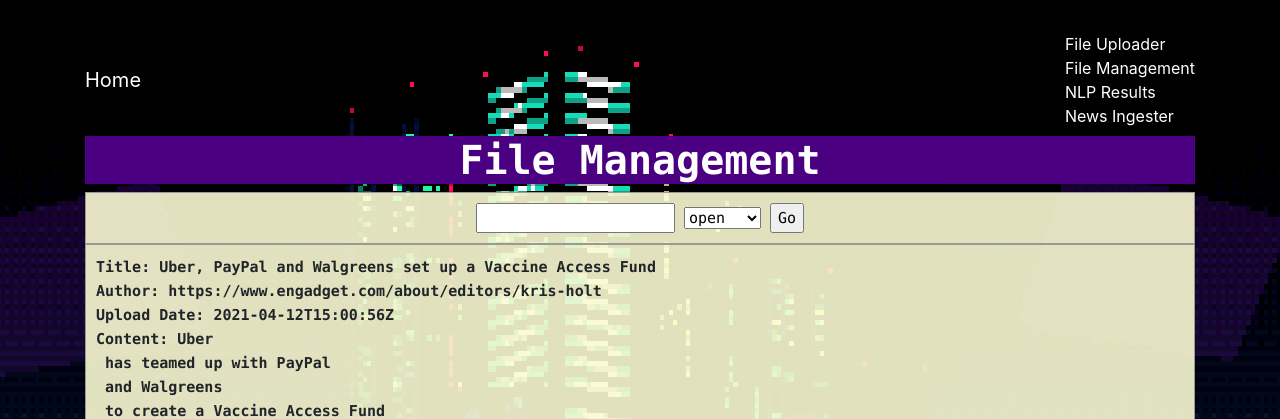
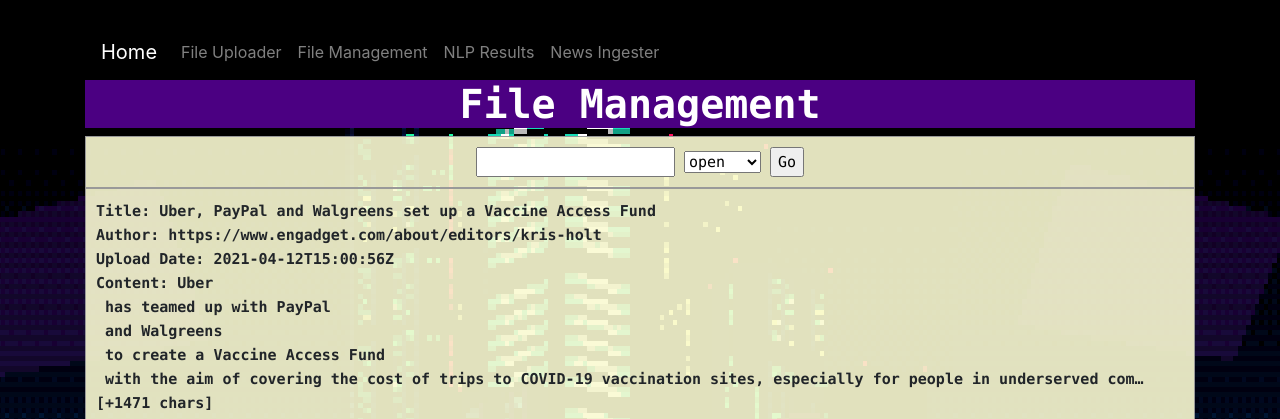
Before and after one commit to ryan2214/News-Analyzer-App, a Flask app: page /file_management/ in a window 1280 px wide. Shown: the top 419 px of the page. Run offline with Flask 2, Linux system fonts and the light colour scheme; data comes from the database, SQL or seed files in the repository; both versions use the stored data as it was after the commit; some libraries are stand-ins or nearby versions.

Commit message:
fix cannot open news, update video

```diff
--- a/news_analyzer/file_management.py
+++ b/news_analyzer/file_management.py
@@ -1,6 +1,6 @@
 from flask import (Blueprint, Flask, flash, request, redirect, render_template, json, jsonify, url_for)
 from werkzeug.utils import secure_filename
-from datetime import date
+from datetime import datetime
 from news_analyzer import app
 from news_analyzer.db import get_db
 import os
@@ -43,7 +43,36 @@
         'SELECT * FROM Files WHERE file_name = ?', (file_name,)
     ).fetchone()
     if file is None:
-        app.logger.info('There is no such file')
+        file = db.execute(
+            'SELECT * FROM Files WHERE title = ?', (file_name,)
+        ).fetchone()
+        if file is None:
+            app.logger.info('no file named this')
+        else:
+            #for f in file:
+            result = ""
+            if file[0]:
+                result += "File Name: "+file[0]+'\n'
+            if file[3]:
+                result += "Title: "+file[3]+'\n'
+            if file[4]:
+                result += "Author: "+file[4]+'\n'
+            if file[1]:
+                result += "Upload Date: "+file[1]+'\n'
+            if file[2]:
+                result += "Content: "+file[2]+'\n'
+            if file[8]:
+                result += "Description: "+file[8]+'\n'
+            if file[9]:
+                result += "URL: "+file[9]+'\n'
+            result += "Sentiment Score: "+str(file[5])+'\n'
+            result += "Sentiment Magnitude: "+str(file[6])+'\n'
+            result += "Sentiment: "+file[7]+'\n\n'
+
+            #print(result)
+            app.logger.info('Successfully opened the file')
+            return result
+
     else:
         #for f in file:
         result = ""
@@ -93,7 +122,7 @@
 @bp.route('/')
 def index():
     files = view_file()
-    return render_template('file_management.html',result = files,title='File Upload')
+    return render_template('file_management.html',result = files,title='File Management',year=datetime.now().year)
 
 @bp.route('/', methods=['POST'])
 def management():
@@ -102,22 +131,10 @@
         op = request.form.get('op')
         if op == 'open':
             f = open_file(f_name)
-            return render_template('file_management.html',result = f,title='File Upload')
+            return render_template('file_management.html',result = f,title='File Management',year=datetime.now().year)
         elif op == 'delete':
             delete_file(f_name)
             files = view_file()
-            return render_template('file_management.html',result = files,title='File Upload')
+            return render_template('file_management.html',result = files,title='File Management',year=datetime.now().year)
         #elif op == 'query':
         return redirect('/')
-
-def create_file(file):
-
-        db = get_db()
-        if db.execute('SELECT file_name FROM Files WHERE file_name = ?', (file_name,)).fetchone() == None:
-            db.execute(
-                'INSERT INTO Files (file_name, upload_date, text, title, author, sentiment_score, sentiment_magnitude, sentiment) VALUES (?, ?, ?, ?, ?, ?, ?, ?)',
-                (file_name, upload_date, text, title, author, sentiment_score, sentiment_magnitude, sentiment,)
-            )
-            db.commit()
-            app.logger.info('Successfully added to DB')
-        app.logger.info('create_file completed')
--- a/news_analyzer/file_uploader.py
+++ b/news_analyzer/file_uploader.py
@@ -3,7 +3,7 @@
 from .senti_analyze import *
 from PyPDF2 import PdfFileReader
 import cv2
-from datetime import date
+from datetime import date,datetime
 from news_analyzer import app
 from news_analyzer.db import get_db
 import os
@@ -29,7 +29,7 @@
 
 @bp.route('/')
 def index():
-	return render_template('file_uploader.html',title='File Upload')
+	return render_template('file_uploader.html',title='File Upload',year=datetime.now().year)
 
 @bp.route('/', methods=['POST'])
 def upload():
--- a/news_analyzer/news_ingester.py
+++ b/news_analyzer/news_ingester.py
@@ -1,7 +1,7 @@
 from logging import raiseExceptions
 from flask import (Blueprint, Flask,g,redirect,render_template,request, jsonify, flash)
 from newsapi import NewsApiClient
-from datetime import date
+from datetime import datetime
 from news_analyzer.db import get_db
 from news_analyzer import app
 from .senti_analyze import *
@@ -43,7 +43,7 @@
 
 @bp.route('/')
 def index():
-    return render_template("news_ingester_index.html",title='Ingest')
+    return render_template("news_ingester_index.html",title='Ingest',year=datetime.now().year)
 
 @bp.route('/',methods=['POST'])
 def get_article():
@@ -70,7 +70,7 @@
                     "imgurl":news['articles'][i]["urlToImage"]
                 }
                 resultlist.append(r)
-            return render_template("news_ingester_index.html",result=resultlist,title='Ingest') # pick the most relevant article
+            return render_template("news_ingester_index.html",result=resultlist,title='Ingest',year=datetime.now().year) # pick the most relevant article
 
 @bp.route('/add',methods=["POST", "GET"])
 def add_article():
--- a/news_analyzer/nlp_analyzer.py
+++ b/news_analyzer/nlp_analyzer.py
@@ -1,6 +1,7 @@
 from flask import (Blueprint, Flask, flash, render_template, request,jsonify)
 from google.cloud import language_v1
 from news_analyzer.db import get_db
+from datetime import datetime
 import os
 #os.environ['GOOGLE_APPLICATION_CREDENTIALS'] = 'high-mountain-308101-7fe5259b2655.json'
 
@@ -22,11 +23,11 @@
             f_line = f[1]+'    '+f[2]+'    '+'%.5f'%f[3]+'    '+'%.5f'%f[4]+'\n'
         result += f_line
     #print(result)
-    return render_template("nlp_analyzer.html",result = result,title='NLP')
+    return render_template("nlp_analyzer.html",result = result,title='NLP',year=datetime.now().year)
 
 @bp.route("/", methods=["POST"])
 def nlp():
     text = request.form.get('text')
     #nlp = get_nlp_attr(text)
     #print(nlp)
-    return render_template("nlp_analyzer.html",title='NLP')
+    return render_template("nlp_analyzer.html",title='NLP',year=datetime.now().year)
--- a/news_analyzer/static/content/v13.css
+++ b/news_analyzer/static/content/v13.css
@@ -59,18 +59,3 @@
      footer{
           color: yellowgreen;
      }
-
-     .pen .navbar-toggle {
-      border: none;
-      background: transparent !important;
-    }
-
-    .pen .navbar-toggle:hover {
-      background: transparent !important;
-    }
-
-    .pen .navbar-toggle .icon-bar {
-      width: 22px;
-      -webkit-transition: all 0.2s;
-      transition: all 0.2s;
-    }
--- a/news_analyzer/templates/file_management.html
+++ b/news_analyzer/templates/file_management.html
@@ -1,10 +1,8 @@
 {% extends "layout.html" %}
 {% block content %}
-
-    <h1>
-        File Management
-    </h1>
-    <form action="" method="POST">
+<title>File Management</title>
+<h1>File Management</h1>
+<form action="" enctype='multipart/form-data' method="POST">
     <input type="text" name="file_name">
     <select name="op">
         <option value ="open">open</option>
--- a/news_analyzer/templates/layout.html
+++ b/news_analyzer/templates/layout.html
@@ -13,21 +13,31 @@
 </head>
 
 <body>
-    <div class="navbar navbar-default navbar-fixed-top">
-        <div class="container">
-            <div class="navbar-header">
-                <a href="/" style="color:white;" class="navbar-brand">Home</a>
+    <div class="container">
+        <nav class="navbar navbar-expand-sm navbar-dark" style="background-color:black;">
+            <a class="navbar-brand" href="/">Home</a>
+            <button class="navbar-toggler" type="button" data-toggle="collapse" data-target="#navbarNav" aria-controls="navbarNav" aria-expanded="false" aria-label="Toggle navigation">
+              <span class="navbar-toggler-icon"></span>
+            </button>
+            <div class="collapse navbar-collapse" id="navbarNav">
+              <ul class="navbar-nav">
+                <li class="nav-item">
+                  <a class="nav-link" href="{{url_for('file_uploader.index')}}">File Uploader</a>
+                </li>
+                <li class="nav-item">
+                  <a class="nav-link" href="{{url_for('file_management.index')}}">File Management</a>
+                </li>
+                <li class="nav-item">
+                  <a class="nav-link" href="{{ url_for('nlp_analyzer.index') }}">NLP Results</a>
+                </li>
+                <li class="nav-item">
+                  <a class="nav-link" href="{{ url_for('news_ingester.index') }}">News Ingester</a>
+                </li>
+              </ul>
             </div>
+          </nav>
+    </div>
 
-            <ul style="list-style-type:none;" class="nav navbar-nav navbar-right">
-                <li><a style="color:white;" href="{{ url_for('file_uploader.index') }}">File Uploader</a></li>
-                <li><a style="color:white;" href="{{ url_for('file_management.index') }}">File Management</a></li>
-                <li><a style="color:white;" href="{{ url_for('nlp_analyzer.index') }}">NLP Results</a></li>
-                <li><a style="color:white;" href="{{ url_for('news_ingester.index') }}">News Ingester</a></li>
-            </ul>
-
-        </div>
-    </div>
 
     <div class="container body-content">
         {% block content %}{% endblock %}
--- a/news_analyzer/templates/nlp_analyzer.html
+++ b/news_analyzer/templates/nlp_analyzer.html
@@ -1,9 +1,7 @@
 {% extends "layout.html" %}
 {% block content %}
-
-    <h1>
-        NLP Results
-    </h1>
+    <title>NLP Results</title>
+    <h1>NLP Results</h1>
     <form style="text-align:left"action=''>
         <pre style="font-family: consolas;font-size: 15px;"id="output">{{result}}</pre>
     </form>
```
Also changed, not shown: news_analyzer/templates/news_ingester_index.html (+4 -7 lines), database.db, 2 other files. Lines whose indentation alone changed are shown as unchanged.
